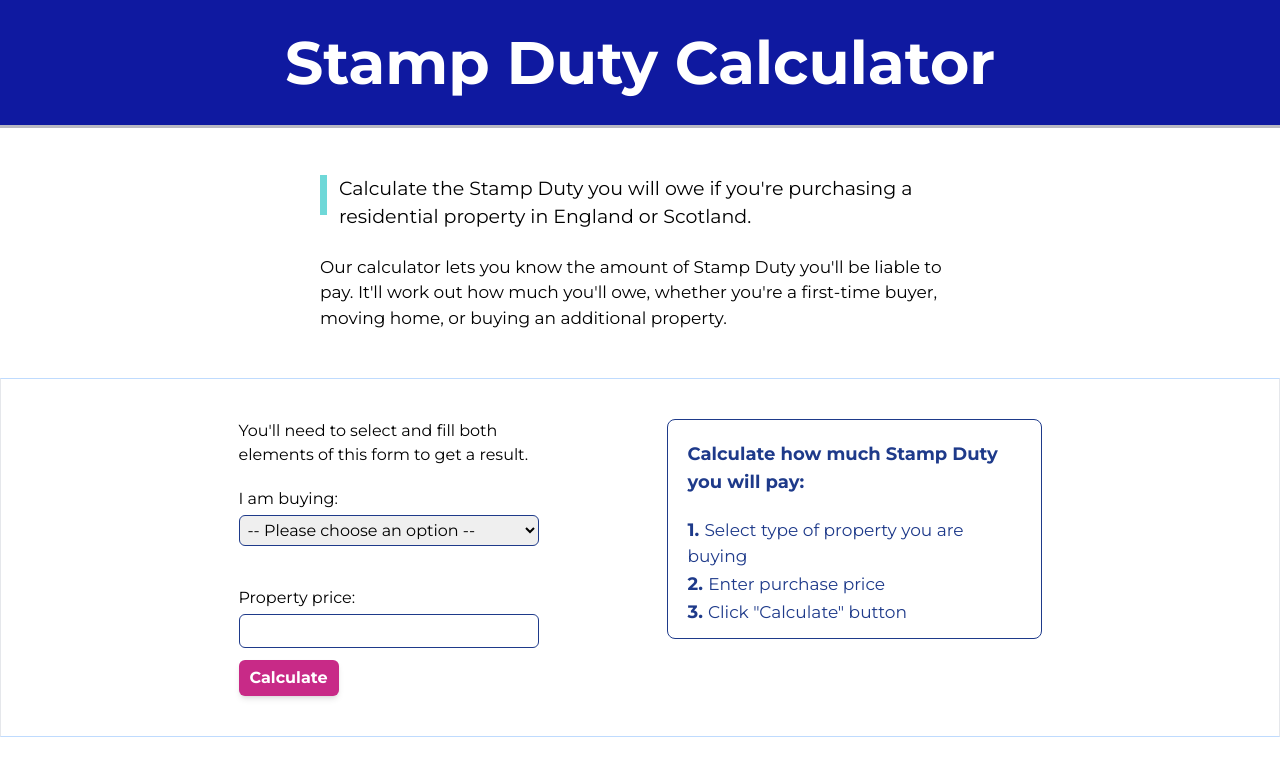
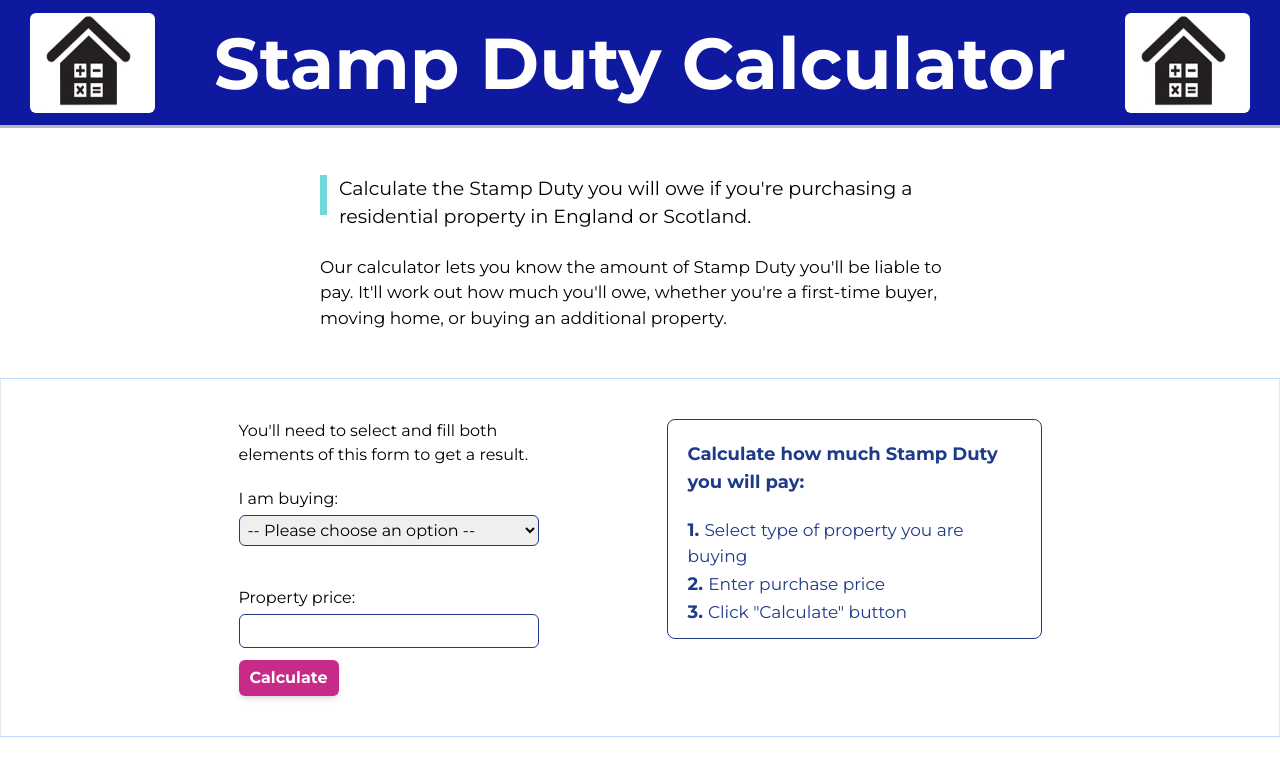
Before and after one commit to BlakeLawrence/property-ladder, a React (Vite) app: page / in a window 1280 px wide. Shown: the top 776 px of the page. Built offline with nearby package versions, Linux system fonts and the light colour scheme.

Commit message:
added logo to nav bar

```diff
--- a/src/components/Navbar.jsx
+++ b/src/components/Navbar.jsx
@@ -1,10 +1,20 @@
 export const Navbar = () => {
   return (
     <>
-      <div className="flex justify-evenly bg-[#0F19A0] h-[125px] items-center">
-        <h1 className="text-[#ffffff] text-6xl font-bold">
+      <div className="flex justify-around bg-[#0F19A0] h-[125px] items-center">
+        <img
+          className="w-[125px] h-[100px] rounded-md"
+          src="./public/stamp-fav.png"
+          alt="stamp duty logo"
+        />
+        <h1 className="text-[#ffffff] text-7xl font-bold">
           Stamp Duty Calculator
         </h1>
+        <img
+          className="w-[125px] h-[100px] rounded-md"
+          src="./public/stamp-fav.png"
+          alt="stamp duty logo"
+        />
       </div>
       <div className="flex justify-evenly bg-[#b8b8c2] h-[3px] items-center"></div>
     </>
```
